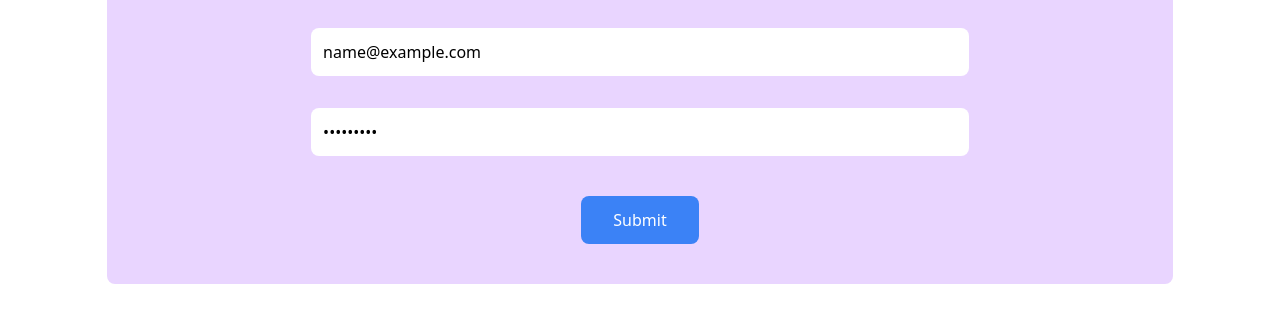
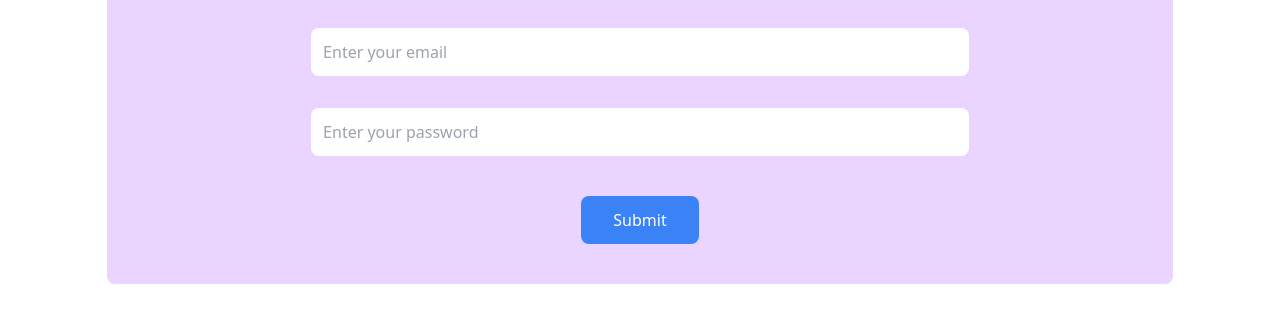
Before and after one commit to Sumaiyakhan322/Bank-withdraw-deposit, a plain HTML site: page index.html in a window 1280 px wide. Both pictures are taken after typing "name@example.com", "Sample123" into the empty fields and a click on the button "Submit". Shown: the part 200-522 px from the top of the page. Drawn offline with nearby package versions, Linux system fonts and the light colour scheme.

Commit message:
added validation for email and password

```diff
--- a/index.html
+++ b/index.html
@@ -14,7 +14,7 @@
         <section class="bg-purple-200 w-10/12 mx-auto mt-10 p-10 rounded-lg">
             <h3 class="text-3xl font-semibold text-center">Please Login</h3>
             <div>
-                <input id="correct-main" type="email" placeholder="Enter your email" class="block my-8 w-8/12 p-3 rounded-lg mx-auto">
+                <input id="correct-email" type="email" placeholder="Enter your email" class="block my-8 w-8/12 p-3 rounded-lg mx-auto">
                 <input id="correct-password" type="password" placeholder="Enter your password" class="block w-8/12 p-3 rounded-lg mx-auto">
                 <button class="mt-10 px-8 py-3 bg-blue-500 rounded-lg text-white block mx-auto font-medium hover:text-blue-500 hover:bg-white" id="submit-btn">Submit</button>
             </div>
--- a/main.js
+++ b/main.js
@@ -1,4 +1,24 @@
 // step-1 :validate the password and email
 
 //1.1-Add event on the button
-document.getElementById()
+document.getElementById('submit-btn').addEventListener('click',function(){
+    // 1.2--take the email and password field
+    const emailField=document.getElementById('correct-email');
+    const passwordField=document.getElementById('correct-password');
+
+    // 1.3------get the value of email and password
+    const givenEmailValue=emailField.value;
+    const givenPasswordValue=passwordField.value;
+    //1.4 ----validate if the password and email is correct or not
+    if(givenEmailValue==='sumu@gmail.com' && givenPasswordValue==='1234'){
+        console.log('gd');
+    }
+    else{
+        alert('Please enter the correct email and password');
+    }
+    // 1.5------clear the mail and password
+    emailField.value='';
+    passwordField.value='';
+
+
+})
```
